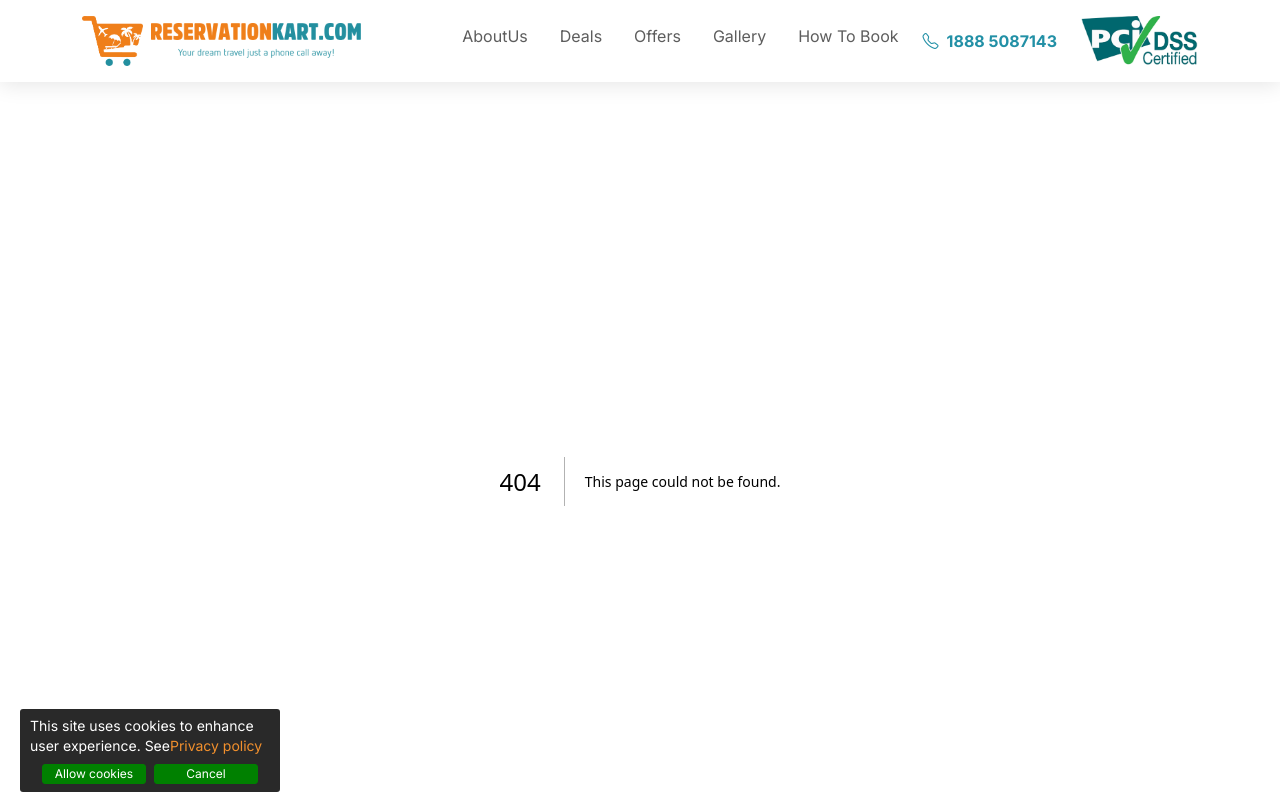
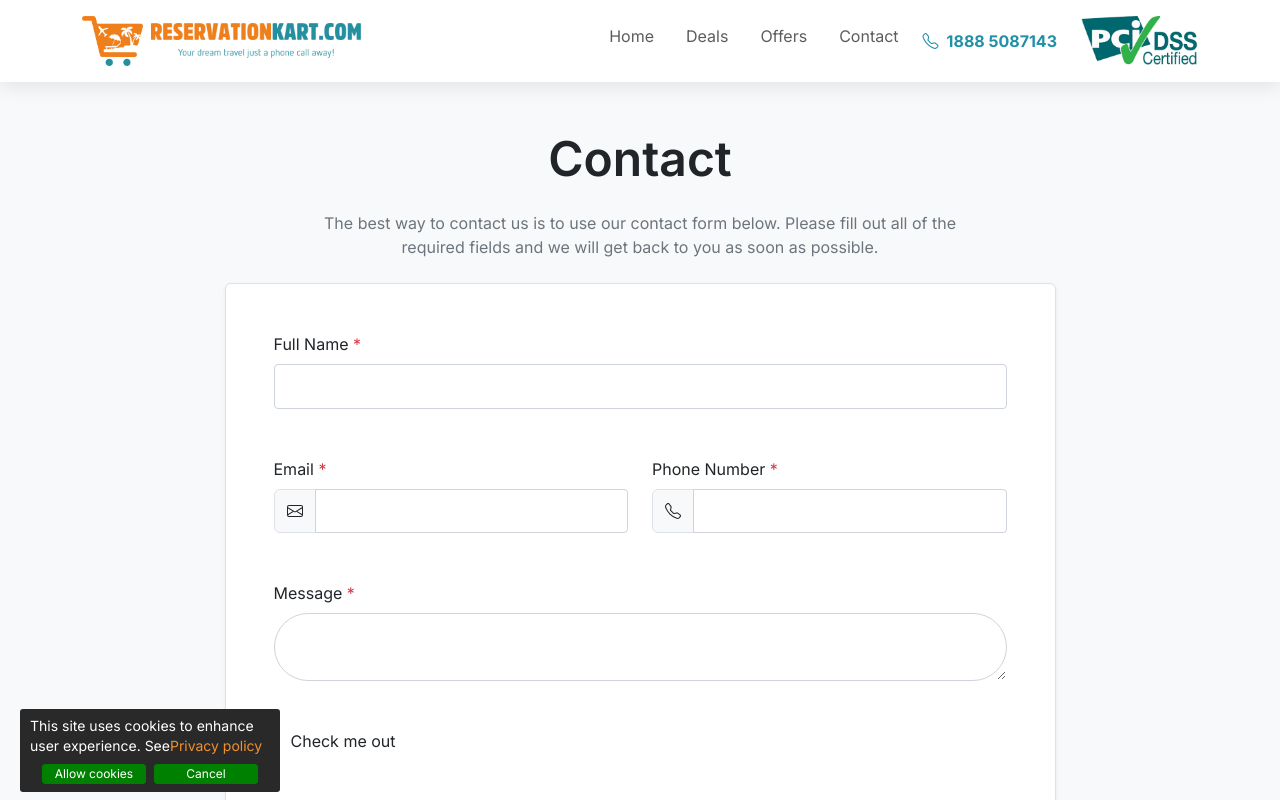
Before and after one commit to Naeema21/airline-site, a Next.js app: page /contact in a window 1280 px wide. Before the commit this address had no page. Shown: the top 800 px of the page. Built offline with nearby package versions, Linux system fonts and the light colour scheme.

Commit message:
remove about

```diff
--- a/package.json
+++ b/package.json
@@ -17,6 +17,7 @@
     "next": "14.2.3",
     "react": "^18",
     "react-dom": "^18",
+    "react-google-recaptcha": "^3.1.0",
     "sharp": "^0.33.3",
     "yup": "^1.4.0"
   },
@@ -25,6 +26,7 @@
     "@types/node": "^20",
     "@types/react": "^18",
     "@types/react-dom": "^18",
+    "@types/react-google-recaptcha": "^2.1.9",
     "eslint": "^8",
     "eslint-config-next": "14.2.3",
     "typescript": "^5"
--- /dev/null
+++ b/src/app/contact/page.tsx
@@ -0,0 +1,121 @@
+// components/Contact.js
+import React from "react";
+
+const Contact = () => {
+  return (
+    <section className="bg-light py-3 py-md-5">
+      <div className="container">
+        <div className="row justify-content-md-center">
+          <div className="col-12 col-md-10 col-lg-8 col-xl-7 col-xxl-6">
+            <h2 className="mb-4 display-5 text-center fw-semibold">Contact</h2>
+            <p className="text-secondary mb-4 text-center">
+              The best way to contact us is to use our contact form below.
+              Please fill out all of the required fields and we will get back to
+              you as soon as possible.
+            </p>
+          </div>
+        </div>
+      </div>
+
+      <div className="container">
+        <div className="row justify-content-lg-center">
+          <div className="col-12 col-lg-9">
+            <div className="bg-white border rounded shadow-sm overflow-hidden">
+              <form action="#!">
+                <div className="row gy-4 gy-xl-5 p-4 p-xl-5">
+                  <div className="col-12">
+                    <label htmlFor="fullname" className="form-label">
+                      Full Name <span className="text-danger">*</span>
+                    </label>
+                    <input
+                      type="text"
+                      className="form-control"
+                      id="fullname"
+                      name="fullname"
+                      required
+                    />
+                  </div>
+                  <div className="col-12 col-md-6">
+                    <label htmlFor="email" className="form-label">
+                      Email <span className="text-danger">*</span>
+                    </label>
+                    <div className="input-group">
+                      <span className="input-group-text">
+                        <svg
+                          xmlns="http://www.w3.org/2000/svg"
+                          width="16"
+                          height="16"
+                          fill="currentColor"
+                          className="bi bi-envelope"
+                          viewBox="0 0 16 16"
+                        >
+                          <path d="M0 4a2 2 0 0 1 2-2h12a2 2 0 0 1 2 2v8a2 2 0 0 1-2 2H2a2 2 0 0 1-2-2V4Zm2-1a1 1 0 0 0-1 1v.217l7 4.2 7-4.2V4a1 1 0 0 0-1-1H2Zm13 2.383-4.708 2.825L15 11.105V5.383Zm-.034 6.876-5.64-3.471L8 9.583l-1.326-.795-5.64 3.47A1 1 0 0 0 2 13h12a1 1 0 0 0 .966-.741ZM1 11.105l4.708-2.897L1 5.383v5.722Z" />
+                        </svg>
+                      </span>
+                      <input
+                        type="email"
+                        className="form-control"
+                        id="email"
+                        name="email"
+                        required
+                      />
+                    </div>
+                  </div>
+                  <div className="col-12 col-md-6">
+                    <label htmlFor="phone" className="form-label">
+                      Phone Number <span className="text-danger">*</span>
+                    </label>
+                    <div className="input-group">
+                      <span className="input-group-text">
+                        <svg
+                          xmlns="http://www.w3.org/2000/svg"
+                          width="16"
+                          height="16"
+                          fill="currentColor"
+                          className="bi bi-telephone"
+                          viewBox="0 0 16 16"
+                        >
+                          <path d="M3.654 1.328a.678.678 0 0 0-1.015-.063L1.605 2.3c-.483.484-.661 1.169-.45 1.77a17.568 17.568 0 0 0 4.168 6.608 17.569 17.569 0 0 0 6.608 4.168c.601.211 1.286.033 1.77-.45l1.034-1.034a.678.678 0 0 0-.063-1.015l-2.307-1.794a.678.678 0 0 0-.58-.122l-2.19.547a1.745 1.745 0 0 1-1.657-.459L5.482 8.062a1.745 1.745 0 0 1-.46-1.657l.548-2.19a.678.678 0 0 0-.122-.58L3.654 1.328zM1.884.511a1.745 1.745 0 0 1 2.612.163L6.29 2.98c.329.423.445.974.315 1.494l-.547 2.19a.678.678 0 0 0 .178.643l2.457 2.457a.678.678 0 0 0 .644.178l2.189-.547a1.745 1.745 0 0 1 1.494.315l2.306 1.794c.829.645.905 1.87.163 2.611l-1.034 1.034c-.74.74-1.846 1.065-2.877.702a18.634 18.634 0 0 1-7.01-4.42 18.634 18.634 0 0 1-4.42-7.009c-.362-1.03-.037-2.137.703-2.877L1.885.511z" />
+                        </svg>
+                      </span>
+                      <input
+                        type="tel"
+                        className="form-control"
+                        id="phone"
+                        name="phone"
+                      />
+                    </div>
+                  </div>
+                  <div className="col-12">
+                    <label htmlFor="message" className="form-label">
+                      Message <span className="text-danger">*</span>
+                    </label>
+                    <textarea
+                      className="form-control"
+                      id="message"
+                      name="message"
+                      required
+                    ></textarea>
+                  </div>
+                  <div className="form-group form-check">
+    <input type="checkbox" className="form-check-input" id="exampleCheck1" />
+    <label className="form-check-label" htmlFor="exampleCheck1">Check me out</label>
+  </div>
+                  <div className="col-12">
+                    <div className="d-grid">
+                      <button className="btn btn-primary btn-lg" type="submit">
+                        Submit
+                      </button>
+                    </div>
+                  </div>
+                </div>
+              </form>
+            </div>
+          </div>
+        </div>
+      </div>
+    </section>
+  );
+};
+
+export default Contact;
--- a/src/app/layout/header.tsx
+++ b/src/app/layout/header.tsx
@@ -44,8 +44,8 @@
             <ul className="navbar-nav me-auto page-menu" id="nav"></ul>
             <ul className="navbar-nav page-menu mb-3 mb-lg-0">
               <li className="nav-item">
-                <Link className="nav-link pe-4 ps-0 ps-lg-5" href="/about-us">
-                  AboutUs
+                <Link className="nav-link pe-4 ps-0 ps-lg-5" href="/home">
+                  Home
                 </Link>
               </li>
               <li className="nav-item">
@@ -59,15 +59,14 @@
                 </Link>
               </li>
 
-              <li className="nav-item">
-                <Link className="nav-link pe-4" href="/#gallery">
-                  Gallery
-                </Link>
-              </li>
-
-              <li className="nav-item">
+           {/*  <li className="nav-item">
                 <Link className="nav-link pe-4" href="/about-us#HowToBook">
                   How To Book
+                </Link>
+              </li>  */}
+              <li className="nav-item">
+                <Link className="nav-link pe-4" href="/contact">
+                  Contact
                 </Link>
               </li>
 
--- a/src/app/page.tsx
+++ b/src/app/page.tsx
@@ -329,6 +329,7 @@
       </section>  */}
 
 
+
       {/* Gallery */}
       <section id="gallery">
         <div className="container">
```
Also changed, not shown: src/app/about-us/page.tsx (+4 -57 lines), 1 other file (tests, documents, lock files or other folders).
